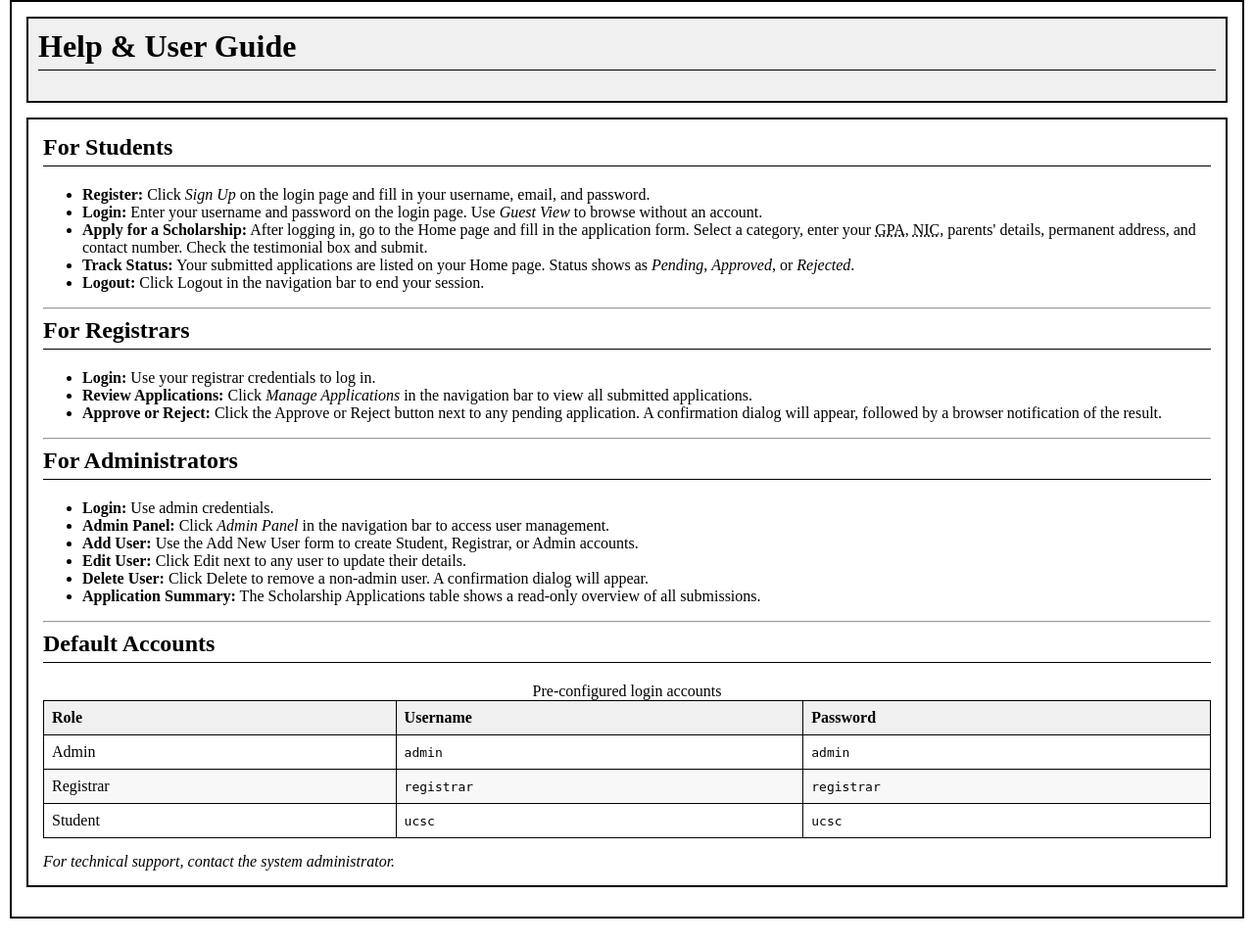
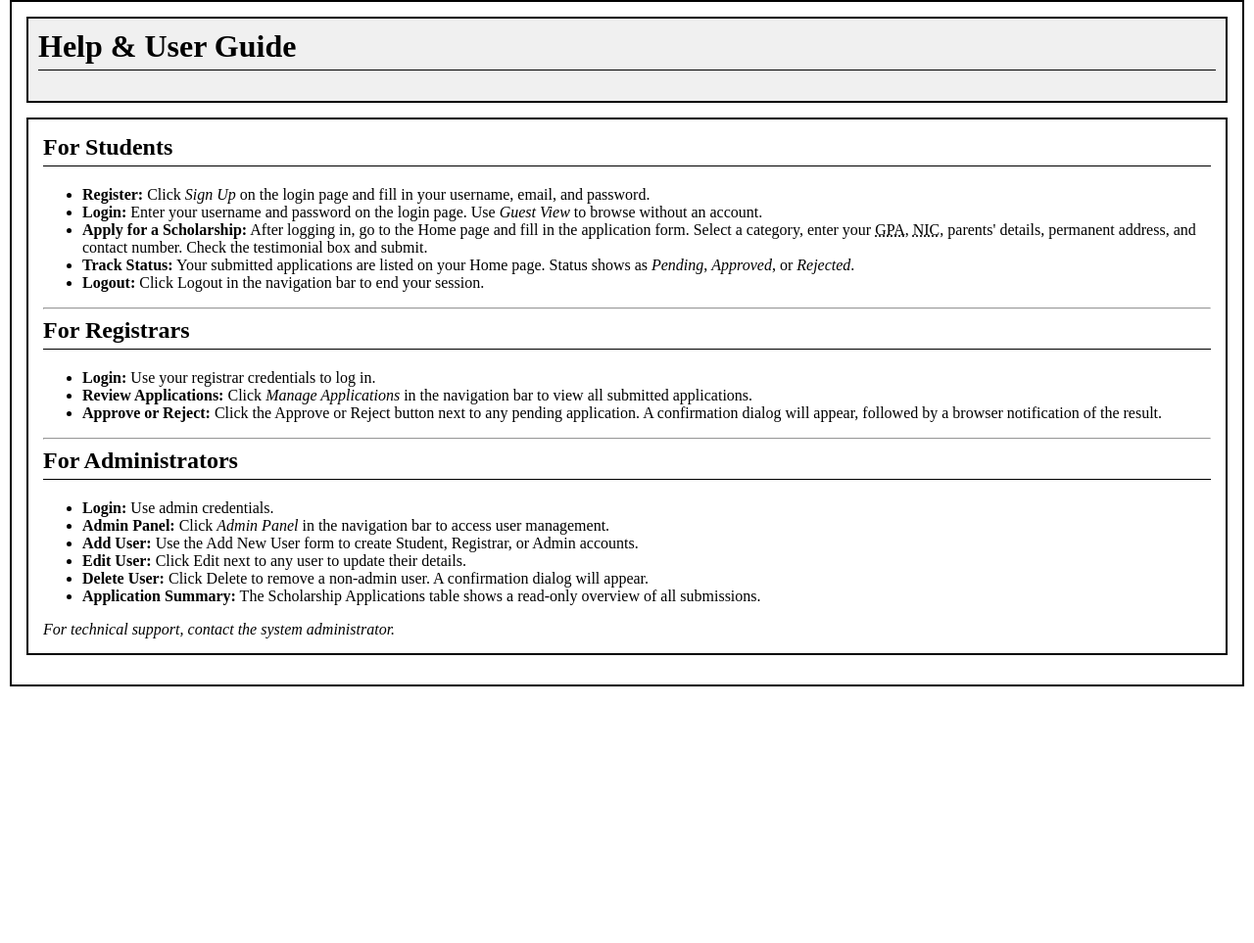
Before and after one commit to npaw2005/iwt-g22, a PHP site: page /public/help.php in a window 1280 px wide. Shown: the part 44-1007 px from the top of the page at 98% size. After the commit the page ends 745 px from the top, so only its background shows below. Run offline with PHP 8.4, Linux system fonts and the light colour scheme.

Commit message:
Remove Default Accounts section from help.php

```diff
--- a/public/help.php
+++ b/public/help.php
@@ -39,36 +39,7 @@ require_once '../includes/header.php';
                 <li><strong>Application Summary:</strong> The Scholarship Applications table shows a read-only overview of all submissions.</li>
             </ul>
 
-            <hr>
 
-            <h2>Default Accounts</h2>
-            <table>
-                <caption>Pre-configured login accounts</caption>
-                <thead>
-                    <tr>
-                        <th>Role</th>
-                        <th>Username</th>
-                        <th>Password</th>
-                    </tr>
-                </thead>
-                <tbody>
-                    <tr>
-                        <td>Admin</td>
-                        <td><code>admin</code></td>
-                        <td><code>admin</code></td>
-                    </tr>
-                    <tr>
-                        <td>Registrar</td>
-                        <td><code>registrar</code></td>
-                        <td><code>registrar</code></td>
-                    </tr>
-                    <tr>
-                        <td>Student</td>
-                        <td><code>ucsc</code></td>
-                        <td><code>ucsc</code></td>
-                    </tr>
-                </tbody>
-            </table>
 
             <address>
                 For technical support, contact the system administrator.
```
